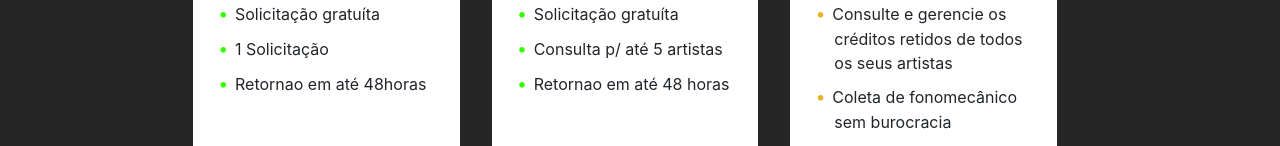
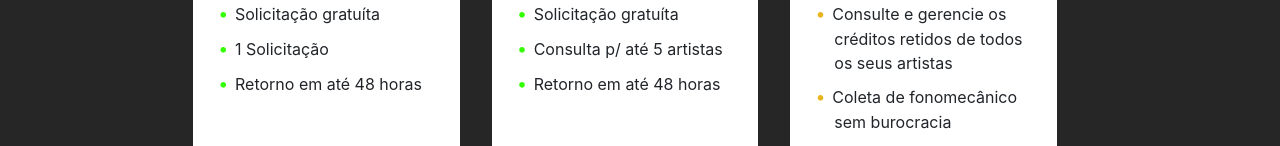
Before and after one commit to LA-Music/frontend-plataforma-consulta, a React (Create React App) app: page / in a window 1280 px wide. Shown: the part 654-800 px from the top of the page. Built offline with nearby package versions, Linux system fonts and the light colour scheme.

Commit message:
ajustes erros de portugues

```diff
--- a/src/pages/Form/Editors/index.js
+++ b/src/pages/Form/Editors/index.js
@@ -47,9 +47,10 @@ function Editors() {
               email: form.email,
               senha: form.senha
             }).then( res => {
-              window.location.href = 'https://app.lamusic.com.br/pro/';
-              document.cookie = "lamusic-Token="+res.data.token+";path=/"
-              document.cookie = "lamusic-Papel="+res.data.papel+";path=/"
+              document.cookie = "lamusic-Token="+res.data.token+";path=/pro"
+              document.cookie = "lamusic-Papel="+res.data.papel+";path=/pro"
+              document.cookie = "lamusic-email="+form.nome+";path=/pro"
+              window.location.href = 'https://app.lamusic.com.br/pro';
               setOpen(false)
             }).catch(error => {
               setError(error.response.data.message)
--- a/src/pages/Who/index.js
+++ b/src/pages/Who/index.js
@@ -35,7 +35,7 @@ function Who(props) {
             <ul className="ul-green" style={{height: '100%', paddingLeft: '1.5rem'}}>
               <li className="my-2">Solicitação gratuíta</li>
               <li className="my-2">1 Solicitação</li>
-              <li className="my-2">Retornao em até 48horas</li>
+              <li className="my-2">Retorno em até 48 horas</li>
             </ul>
           </CardBody>
           <CardFooter style={{height: '80px', backgroundColor: '#fff'}} className="justify-content-center align-items-center d-flex p-0">
@@ -57,7 +57,7 @@ function Who(props) {
             <ul className="ul-green" style={{height: '100%', paddingLeft: '1.5rem'}}>
               <li className="my-2">Solicitação gratuíta</li>
               <li className="my-2">Consulta p/ até 5 artistas</li>
-              <li className="my-2">Retornao em até 48 horas</li>
+              <li className="my-2">Retorno em até 48 horas</li>
             </ul>
           </CardBody>
           <CardFooter style={{height: '80px', backgroundColor: '#fff'}} className="justify-content-center align-items-center d-flex p-0">
```
